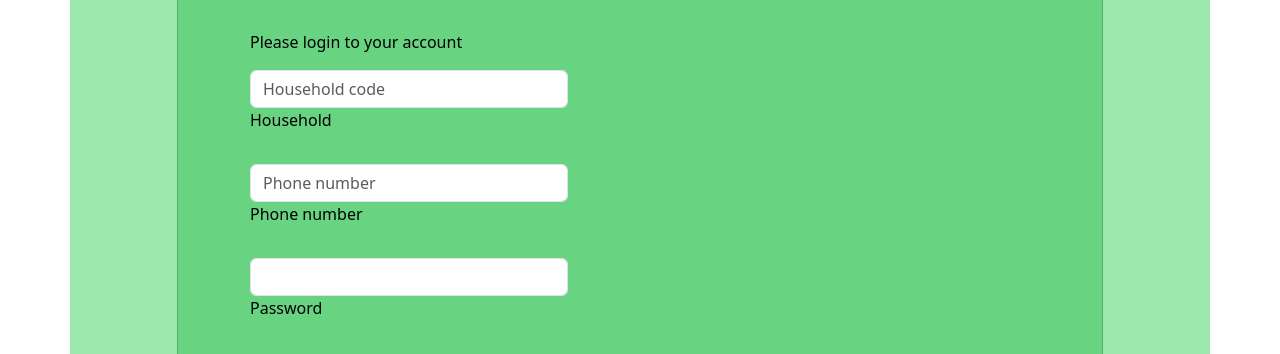
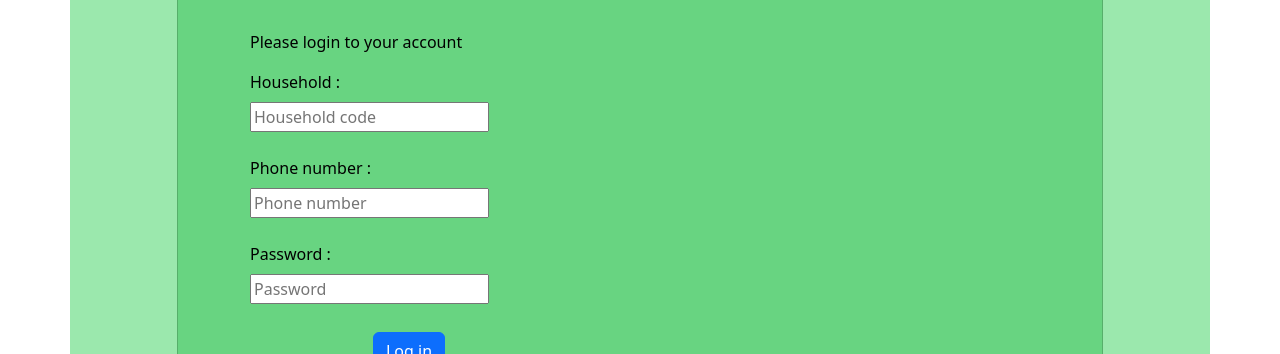
Before and after one commit to IvonaCvija/PPIT-Project, a React (Create React App) app: page / in a window 1280 px wide. Shown: the part 446-800 px from the top of the page. Built offline with nearby package versions, Linux system fonts and the light colour scheme.

Commit message:
login working, post req in server for finding and checking account details, redirects to household page

```diff
--- a/src/components/login.js
+++ b/src/components/login.js
@@ -1,8 +1,31 @@
-// sources: https://mdbootstrap.com/docs/standard/extended/login/
+// sources: - https://mdbootstrap.com/docs/standard/extended/login/
+// - https://www.youtube.com/watch?v=ZVyIIyZJutM
 
 import { Button } from "react-bootstrap";
+import { useState } from 'react';
+import axios from 'axios';
+import { useNavigate } from 'react-router-dom';
 
 function Login() {
+
+    const [householdCode, setHouseholdCode] = useState('');
+    const [phoneNumber, setPhoneNumber] = useState('');
+    const [password, setPassword] = useState('');
+    const [error, setError] = useState('');
+    const navigate = useNavigate();
+
+    const handleSubmit = async (e) => {
+        e.preventDefault();
+
+        try {
+            const response = await axios.post('http://localhost:4000/api/login', { householdCode, phoneNumber, password });
+            console.log(response.data); // 'Login successful'
+            navigate('/household'); // redirect to household page
+        } catch (error) {
+            setError('Failed to login: ' + error.response.data);
+        }
+    }
+
     return (
         <div>
             {/* <h1>Login page</h1> */}
@@ -23,29 +46,28 @@ function Login() {
 
                                                 <h4 class="mt-1 mb-5 pb-1">Housemates</h4>
                                             </div>
-                                            <form>
+                                            <form onSubmit={handleSubmit}>
                                                 <p>Please login to your account</p>
 
                                                 <div data-mdb-input-init class="form-outline mb-4">
-                                                    <input type="householdCode" id="formLogin" class="form-control"
-                                                        placeholder="Household code" />
-                                                    <label class="form-label" for="formLogin">Household</label>
+                                                    <label class="form-label" for="formLogin">Household :</label>
+                                                    <input type="text" value={householdCode} onChange={(e) => setHouseholdCode(e.target.value)} placeholder="Household code" />
                                                 </div>
 
                                                 <div data-mdb-input-init class="form-outline mb-4">
-                                                    <input type="phoneNumber" id="formLogin" class="form-control"
-                                                        placeholder="Phone number" />
-                                                    <label class="form-label" for="formLogin">Phone number</label>
+                                                    <label class="form-label" for="formLogin">Phone number :</label>
+                                                    <input type="text" value={phoneNumber} onChange={(e) => setPhoneNumber(e.target.value)} placeholder="Phone number" />
                                                 </div>
 
                                                 <div data-mdb-input-init class="form-outline mb-4">
-                                                    <input type="password" class="form-control" autocomplete="off" />
-                                                    <label class="form-label" for="formLogin">Password</label>
+                                                    <label class="form-label" for="formLogin">Password :</label>
+                                                    <input type="password" value={password} onChange={(e) => setPassword(e.target.value)} placeholder="Password" />
                                                 </div>
 
                                                 <div class="text-center pt-1 mb-5 pb-1">
-                                                    <button data-mdb-button-init data-mdb-ripple-init class="btn btn-primary btn-block fa-lg gradient-custom-2 mb-3" type="button">Log
-                                                        in</button>
+                                                    <button data-mdb-button-init data-mdb-ripple-init class="btn btn-primary btn-block fa-lg gradient-custom-2 mb-3" type="submit">
+                                                        Log in</button>
+                                                        {error && <p style={{ color: 'red' }}>{error}</p>}
                                                 </div>
 
                                                 <div class="d-flex align-items-center justify-content-center pb-4">
```
Also changed, not shown: 1 other file (tests, documents, lock files or other folders).
